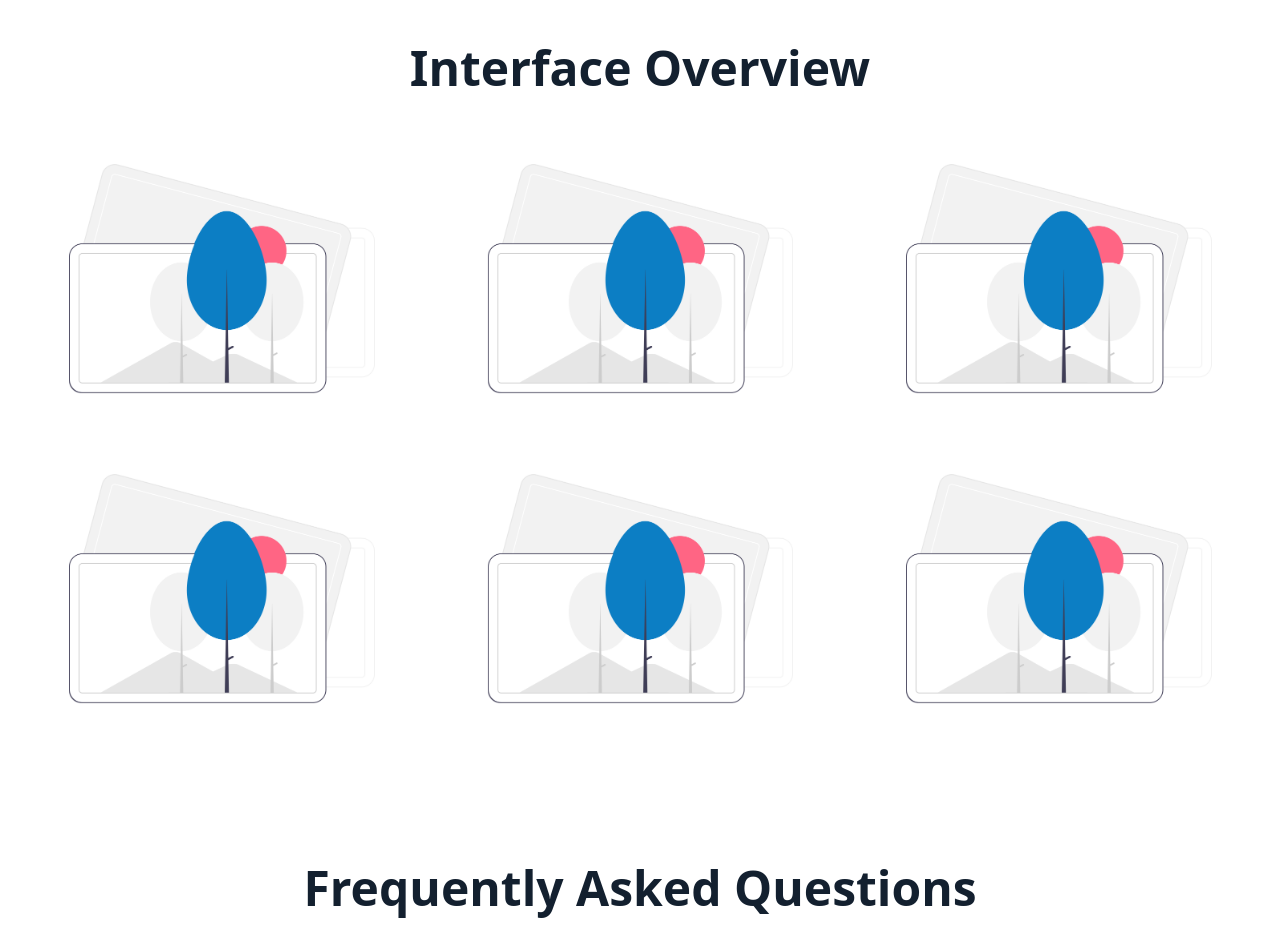
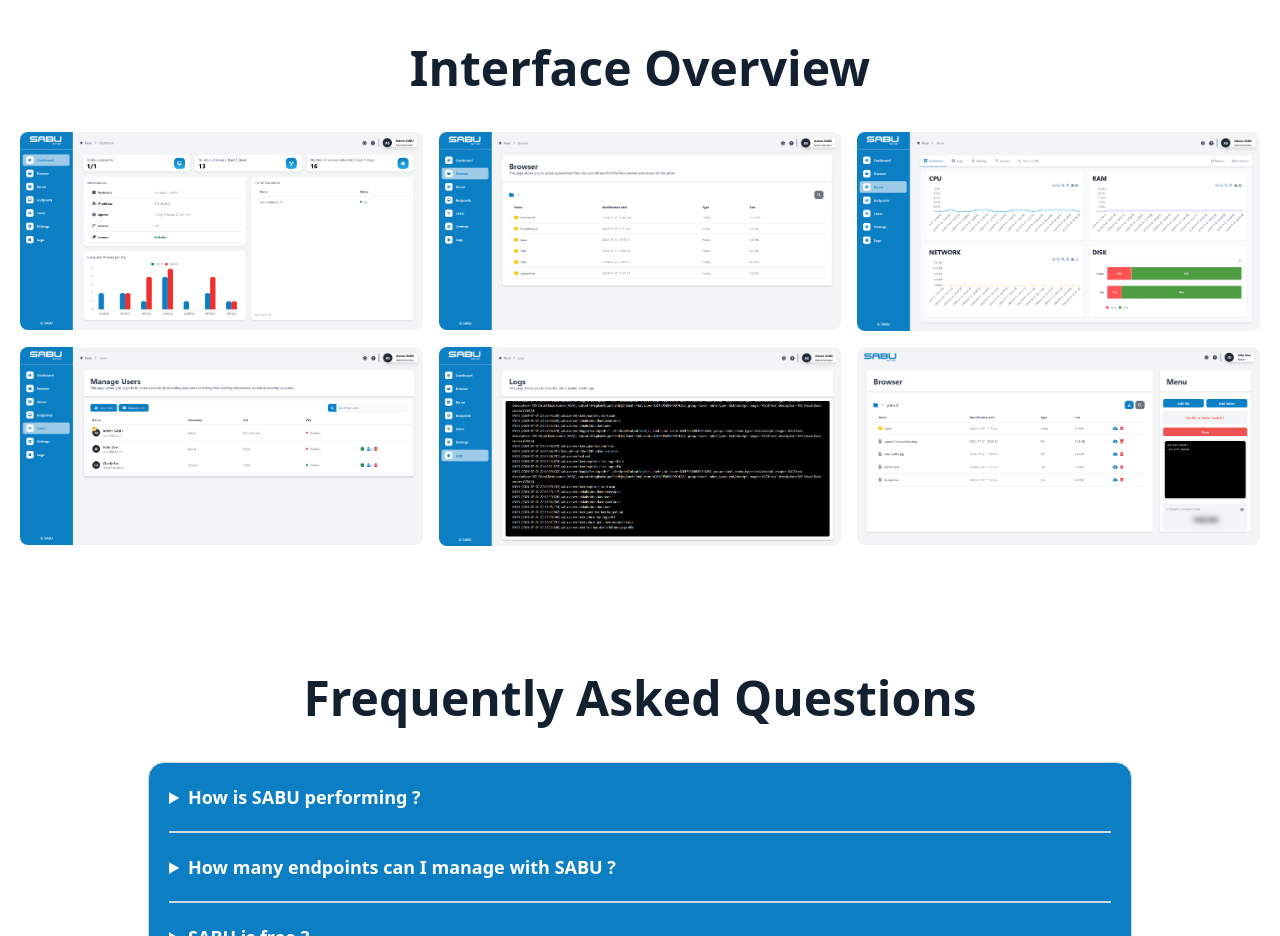
Before and after one commit to sabu-ws/sabu-ws.github.io, a website: page html/index.html in a window 1280 px wide. Shown: the part 2440-3376 px from the top of the page. Drawn offline with nearby package versions, Linux system fonts and the light colour scheme; a web font is replaced by a local one.

Commit message:
add screens in Interface Overview section

```diff
--- a/html/index.html
+++ b/html/index.html
@@ -150,22 +150,22 @@
             <h2 class="flex justify-center text-5xl text-titlecolor font-bold mb-10">Interface Overview</h2>
             <div class="grid grid-cols-2 md:grid-cols-3 gap-4">
                 <div data-aos="zoom-in" data-aos-duration="800">
-                    <img class="h-auto max-w-full rounded-lg transition ease-in-out delay-150 hover:-translate-y-1 hover:scale-110 duration-300" src="../assets/img/undraw_image_not_found.png" alt="">
+                    <img class="h-auto max-w-full rounded-lg transition ease-in-out delay-150 hover:-translate-y-1 hover:scale-110 duration-300" src="../assets/img/admin_dashboard.png" alt="">
                 </div>
                 <div data-aos="zoom-in" data-aos-duration="800">
-                    <img class="h-auto max-w-full rounded-lg transition ease-in-out delay-150 hover:-translate-y-1 hover:scale-110 duration-300" src="../assets/img/undraw_image_not_found.png" alt="">
+                    <img class="h-auto max-w-full rounded-lg transition ease-in-out delay-150 hover:-translate-y-1 hover:scale-110 duration-300" src="../assets/img/admin_browser.png" alt="">
                 </div>
                 <div data-aos="zoom-in" data-aos-duration="800">
-                    <img class="h-auto max-w-full rounded-lg transition ease-in-out delay-150 hover:-translate-y-1 hover:scale-110 duration-300" src="../assets/img/undraw_image_not_found.png" alt="">
+                    <img class="h-auto max-w-full rounded-lg transition ease-in-out delay-150 hover:-translate-y-1 hover:scale-110 duration-300" src="../assets/img/admin_server.png" alt="">
                 </div>
                 <div data-aos="zoom-in" data-aos-duration="800">
-                    <img class="h-auto max-w-full rounded-lg transition ease-in-out delay-150 hover:-translate-y-1 hover:scale-110 duration-300" src="../assets/img/undraw_image_not_found.png" alt="">
+                    <img class="h-auto max-w-full rounded-lg transition ease-in-out delay-150 hover:-translate-y-1 hover:scale-110 duration-300" src="../assets/img/admin_users.png" alt="">
                 </div>
                 <div data-aos="zoom-in" data-aos-duration="800">
-                    <img class="h-auto max-w-full rounded-lg transition ease-in-out delay-150 hover:-translate-y-1 hover:scale-110 duration-300" src="../assets/img/undraw_image_not_found.png" alt="">
+                    <img class="h-auto max-w-full rounded-lg transition ease-in-out delay-150 hover:-translate-y-1 hover:scale-110 duration-300" src="../assets/img/admin_logs.png" alt="">
                 </div>
                 <div data-aos="zoom-in" data-aos-duration="800">
-                    <img class="h-auto max-w-full rounded-lg transition ease-in-out delay-150 hover:-translate-y-1 hover:scale-110 duration-300" src="../assets/img/undraw_image_not_found.png" alt="">
+                    <img class="h-auto max-w-full rounded-lg transition ease-in-out delay-150 hover:-translate-y-1 hover:scale-110 duration-300" src="../assets/img/client_interface.png" alt="">
                 </div>
             </div>
         </div>
```
